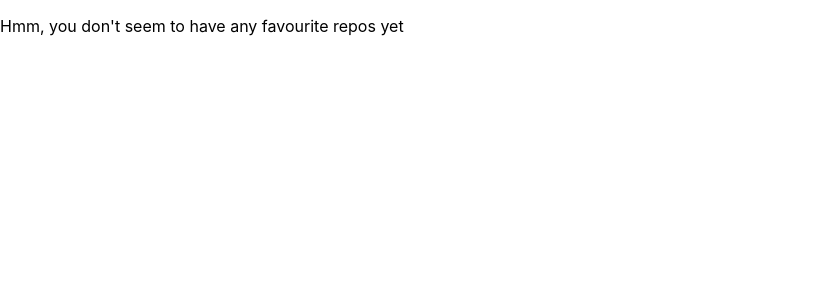
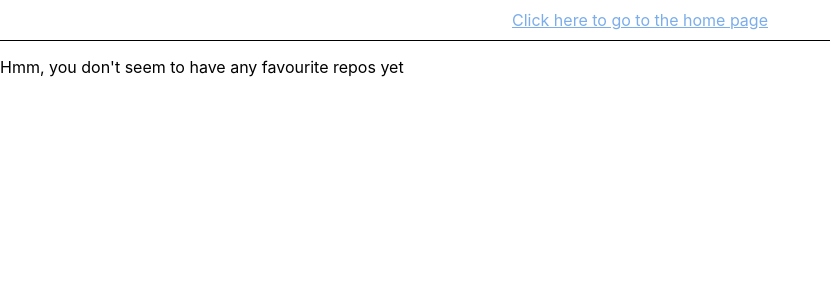
Before and after one commit to KishokanthJeganathan/veed-task, a Next.js app: page /favourites in a window 1280 px wide. Shown: the top 300 px of the page, without its empty margins (0-830 px from the left). Built offline with nearby package versions, Linux system fonts and the light colour scheme.

Commit message:
added lang filter and navigation to both pages

```diff
--- /dev/null
+++ b/components/FilterBar/FilterBar.tsx
@@ -0,0 +1,39 @@
+import React from "react";
+import { FilterButtonsCover } from "./styles";
+import { CLEAR_FILTERS } from "../../hooks/useLanguageFilter";
+
+export interface FilterBarProps {
+  allLanguageFilters: (string | null)[];
+  appliedLanguageFilter: string | null;
+  setAppliedLanguageFilter: (language: string | null) => void;
+}
+
+const FilterBar = ({
+  allLanguageFilters,
+  appliedLanguageFilter,
+  setAppliedLanguageFilter,
+}: FilterBarProps) => {
+  return (
+    <FilterButtonsCover>
+      {allLanguageFilters.map((filter) => (
+        <button
+          key={filter}
+          onClick={() => setAppliedLanguageFilter(filter)}
+          aria-label={`Filter by ${filter}`}
+          {...(appliedLanguageFilter === filter && { className: "active" })}
+        >
+          {filter ?? "Unspecified"}
+        </button>
+      ))}
+      <button
+        onClick={() => setAppliedLanguageFilter(CLEAR_FILTERS)}
+        key={CLEAR_FILTERS}
+        aria-label="clear filters"
+      >
+        Clear filters
+      </button>
+    </FilterButtonsCover>
+  );
+};
+
+export default FilterBar;
--- /dev/null
+++ b/components/FilterBar/styles.tsx
@@ -0,0 +1,31 @@
+import styled from "styled-components";
+
+const FilterButtonsCover = styled.div`
+  display: flex;
+  justify-content: center;
+  flex-wrap: wrap;
+  max-width: 100vw;
+
+  button {
+    font-size: 1rem;
+    margin: 0.5rem;
+    padding: 5px 10px;
+    border: 1px solid black;
+    border-radius: 0.3rem;
+    background-color: transparent;
+
+    &:hover {
+      cursor: pointer;
+      background-color: #7badeb;
+      color: white;
+    }
+  }
+
+  .active {
+    cursor: pointer;
+    background-color: #7badeb;
+    color: white;
+  }
+`;
+
+export { FilterButtonsCover };
--- /dev/null
+++ b/components/NavBar/NavBar.tsx
@@ -0,0 +1,37 @@
+import React from "react";
+import Link from "next/link";
+import { NavBarCover } from "./styles";
+import FilterBar from "../FilterBar/FilterBar";
+
+interface NavBarProps {
+  allLanguageFilters: (string | null)[];
+  appliedLanguageFilter: string | null;
+  setAppliedLanguageFilter: (language: string | null) => void;
+  href: string;
+  destination: string;
+}
+
+const NavBar = ({
+  allLanguageFilters,
+  appliedLanguageFilter,
+  setAppliedLanguageFilter,
+  href,
+  destination,
+}: NavBarProps) => {
+  return (
+    <NavBarCover>
+      <Link href={href} aria-label={`Link to ${destination}`}>
+        {destination}
+      </Link>
+      {allLanguageFilters?.length ? (
+        <FilterBar
+          allLanguageFilters={allLanguageFilters}
+          appliedLanguageFilter={appliedLanguageFilter}
+          setAppliedLanguageFilter={setAppliedLanguageFilter}
+        />
+      ) : null}
+    </NavBarCover>
+  );
+};
+
+export default NavBar;
--- /dev/null
+++ b/components/NavBar/styles.ts
@@ -0,0 +1,19 @@
+import styled from "styled-components";
+
+const NavBarCover = styled.nav`
+  padding: 10px 0;
+  position: -webkit-sticky; /* Safari */
+  position: sticky;
+  top: 0;
+  background-color: white;
+  border-bottom: 1px solid black;
+  display: flex;
+  flex-direction: column;
+  align-items: center;
+
+  a {
+    color: #7badeb;
+  }
+`;
+
+export { NavBarCover };
--- /dev/null
+++ b/hooks/useLanguageFilter.tsx
@@ -0,0 +1,42 @@
+import { useEffect, useMemo, useState } from "react";
+import { Item } from "../types";
+import { RepoCardData } from "../components/RepoCard/RepoCard";
+
+export const CLEAR_FILTERS = "clear-filters";
+
+const useLanguageFilter = <T extends Item | RepoCardData>(data: T[]) => {
+  const [repoData, setRepoData] = useState<T[] | null | undefined>(null);
+  const [allLanguageFilters, setAllLanguageFilters] = useState<
+    (string | null)[]
+  >([]);
+  const [appliedLanguageFilter, setAppliedLanguageFilter] = useState<
+    string | null
+  >(CLEAR_FILTERS);
+
+  useEffect(() => {
+    const allFilters = [...new Set(data.map(({ language }) => language))];
+    setAllLanguageFilters(allFilters);
+  }, [data]);
+
+  const filteredData = useMemo(() => {
+    if (appliedLanguageFilter !== CLEAR_FILTERS) {
+      return data.filter(({ language }) => language === appliedLanguageFilter);
+    } else {
+      return data;
+    }
+  }, [appliedLanguageFilter, data]);
+
+  useEffect(() => {
+    setRepoData(filteredData);
+    // eslint-disable-next-line react-hooks/exhaustive-deps
+  }, [filteredData]);
+
+  return {
+    repoData,
+    setAppliedLanguageFilter,
+    allLanguageFilters,
+    appliedLanguageFilter,
+  };
+};
+
+export default useLanguageFilter;
--- a/pages/favourites.tsx
+++ b/pages/favourites.tsx
@@ -1,13 +1,30 @@
 import React from "react";
 import useLocalStorage from "../hooks/useLocalStorage";
+import FavouriteCards from "../components/Favourites/FavouriteCards";
+import NavBar from "../components/NavBar/NavBar";
+import useLanguageFilter from "../hooks/useLanguageFilter";
 import { RepoCardData } from "../components/RepoCard/RepoCard";
-import FavouriteCards from "../components/Favourites/FavouriteCards";
 
 const Favourites = () => {
   const { storedData } = useLocalStorage<RepoCardData, []>("RepoData", []);
+  const {
+    repoData,
+    allLanguageFilters,
+    appliedLanguageFilter,
+    setAppliedLanguageFilter,
+  } = useLanguageFilter(storedData);
 
   return (
-    <>{storedData ? <FavouriteCards favouriteCardData={storedData} /> : null}</>
+    <>
+      <NavBar
+        allLanguageFilters={allLanguageFilters}
+        appliedLanguageFilter={appliedLanguageFilter}
+        setAppliedLanguageFilter={setAppliedLanguageFilter}
+        href="/"
+        destination="Click here to go to the home page"
+      />
+      {repoData ? <FavouriteCards favouriteCardData={repoData} /> : null}
+    </>
   );
 };
 
--- a/tsconfig.json
+++ b/tsconfig.json
@@ -1,6 +1,6 @@
 {
   "compilerOptions": {
-    "target": "es5",
+    "target": "ES2020",
     "lib": ["dom", "dom.iterable", "esnext"],
     "allowJs": true,
     "skipLibCheck": true,
```
Also changed, not shown: pages/index.tsx (+22 -2 lines).
